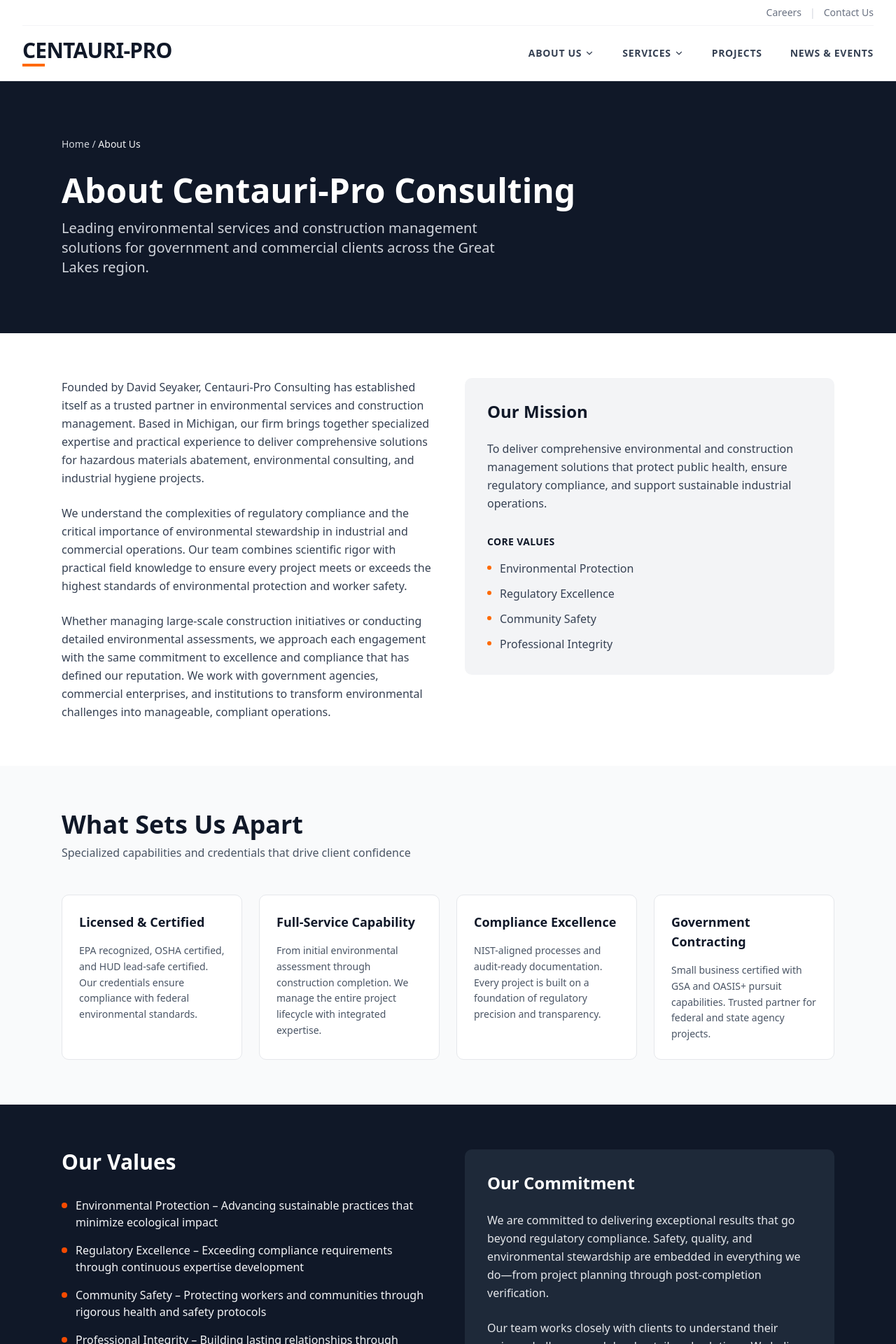
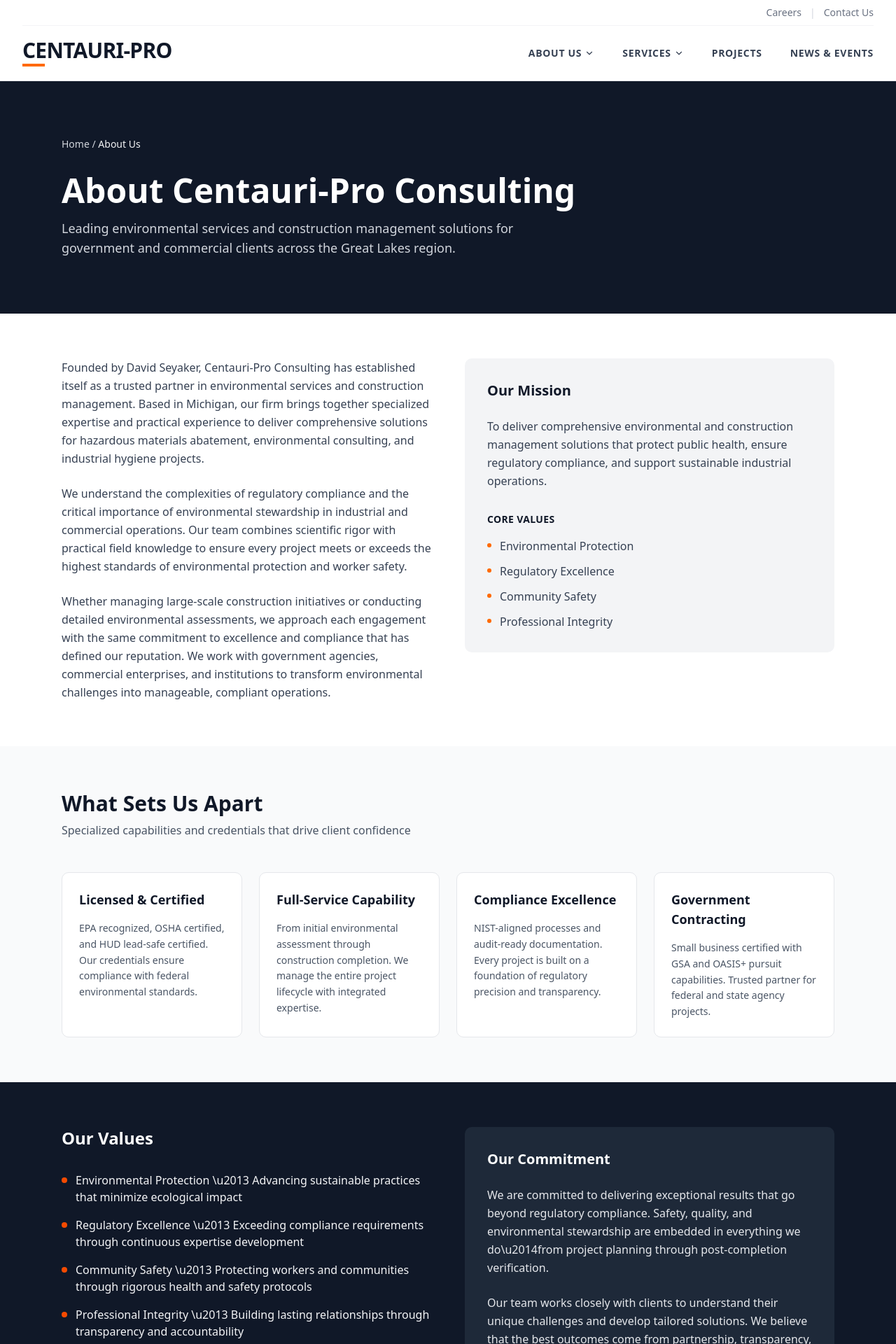
Before and after one commit to nexdyne/Stratra-Dynamics-L.L.C, a React (Vite) app: page /about in a window 1280 px wide. Shown: the top 1920 px of the page at 70% size. Built offline with nearby package versions, Linux system fonts and the light colour scheme.

Commit message:
Standardize AboutPage typography

```diff
--- a/src/pages/AboutPage.jsx
+++ b/src/pages/AboutPage.jsx
@@ -15,8 +15,8 @@
           </div>
 
           {/* Hero Content */}
-          <h1 className="text-5xl font-bold mb-4">About Centauri-Pro Consulting</h1>
-          <p className="text-xl text-gray-300 max-w-2xl">
+          <h1 className="text-4xl md:text-5xl font-bold mb-4">About Centauri-Pro Consulting</h1>
+          <p className="text-lg text-gray-300 max-w-2xl">
             Leading environmental services and construction management solutions for government and commercial clients across the Great Lakes region.
           </p>
         </div>
@@ -42,7 +42,7 @@
             {/* Right Column - Mission & Values */}
             <div>
               <div className="bg-gray-100 p-8 rounded-lg">
-                <h3 className="text-2xl font-bold text-gray-900 mb-6">Our Mission</h3>
+                <h3 className="text-xl font-bold text-gray-900 mb-6">Our Mission</h3>
                 <p className="text-gray-700 mb-8 leading-relaxed">
                   To deliver comprehensive environmental and construction management solutions that protect public health, ensure regulatory compliance, and support sustainable industrial operations.
                 </p>
@@ -72,19 +72,18 @@
           </div>
         </div>
       </section>
-
       {/* What Sets Us Apart */}
       <section className="bg-gray-50 py-16">
         <div className="max-w-6xl mx-auto px-6">
           <div className="mb-12">
-            <h2 className="text-4xl font-bold text-gray-900">What Sets Us Apart</h2>
+            <h2 className="text-3xl font-bold text-gray-900">What Sets Us Apart</h2>
             <p className="text-gray-600 mt-2">Specialized capabilities and credentials that drive client confidence</p>
           </div>
 
           <div className="grid grid-cols-1 md:grid-cols-2 lg:grid-cols-4 gap-6">
             {/* Card 1 */}
             <div className="bg-white border border-gray-200 p-6 rounded-lg hover:border-orange-500 transition">
-              <h3 className="text-lg font-semibold text-gray-900 mb-4">Licensed & Certified</h3>
+              <h3 className="text-lg font-bold text-gray-900 mb-4">Licensed & Certified</h3>
               <p className="text-gray-600 text-sm leading-relaxed">
                 EPA recognized, OSHA certified, and HUD lead-safe certified. Our credentials ensure compliance with federal environmental standards.
               </p>
@@ -92,7 +91,7 @@
 
             {/* Card 2 */}
             <div className="bg-white border border-gray-200 p-6 rounded-lg hover:border-orange-500 transition">
-              <h3 className="text-lg font-semibold text-gray-900 mb-4">Full-Service Capability</h3>
+              <h3 className="text-lg font-bold text-gray-900 mb-4">Full-Service Capability</h3>
               <p className="text-gray-600 text-sm leading-relaxed">
                 From initial environmental assessment through construction completion. We manage the entire project lifecycle with integrated expertise.
               </p>
@@ -100,7 +99,7 @@
 
             {/* Card 3 */}
             <div className="bg-white border border-gray-200 p-6 rounded-lg hover:border-orange-500 transition">
-              <h3 className="text-lg font-semibold text-gray-900 mb-4">Compliance Excellence</h3>
+              <h3 className="text-lg font-bold text-gray-900 mb-4">Compliance Excellence</h3>
               <p className="text-gray-600 text-sm leading-relaxed">
                 NIST-aligned processes and audit-ready documentation. Every project is built on a foundation of regulatory precision and transparency.
               </p>
@@ -108,7 +107,7 @@
 
             {/* Card 4 */}
             <div className="bg-white border border-gray-200 p-6 rounded-lg hover:border-orange-500 transition">
-              <h3 className="text-lg font-semibold text-gray-900 mb-4">Government Contracting</h3>
+              <h3 className="text-lg font-bold text-gray-900 mb-4">Government Contracting</h3>
               <p className="text-gray-600 text-sm leading-relaxed">
                 Small business certified with GSA and OASIS+ pursuit capabilities. Trusted partner for federal and state agency projects.
               </p>
@@ -123,32 +122,32 @@
           <div className="grid grid-cols-1 lg:grid-cols-2 gap-12">
             {/* Left Column */}
             <div>
-              <h3 className="text-3xl font-bold mb-8">Our Values</h3>
+              <h3 className="text-2xl font-bold mb-8">Our Values</h3>
               <ul className="space-y-4">
                 <li className="flex items-start gap-3">
                   <div className="w-2 h-2 bg-orange-600 rounded-full mt-2 flex-shrink-0"></div>
-                  <span className="text-gray-100">Environmental Protection – Advancing sustainable practices that minimize ecological impact</span>
+                  <span className="text-gray-100">Environmental Protection \u2013 Advancing sustainable practices that minimize ecological impact</span>
                 </li>
                 <li className="flex items-start gap-3">
                   <div className="w-2 h-2 bg-orange-600 rounded-full mt-2 flex-shrink-0"></div>
-                  <span className="text-gray-100">Regulatory Excellence – Exceeding compliance requirements through continuous expertise development</span>
+                  <span className="text-gray-100">Regulatory Excellence \u2013 Exceeding compliance requirements through continuous expertise development</span>
                 </li>
                 <li className="flex items-start gap-3">
                   <div className="w-2 h-2 bg-orange-600 rounded-full mt-2 flex-shrink-0"></div>
-                  <span className="text-gray-100">Community Safety – Protecting workers and communities through rigorous health and safety protocols</span>
+                  <span className="text-gray-100">Community Safety \u2013 Protecting workers and communities through rigorous health and safety protocols</span>
                 </li>
                 <li className="flex items-start gap-3">
                   <div className="w-2 h-2 bg-orange-600 rounded-full mt-2 flex-shrink-0"></div>
-                  <span className="text-gray-100">Professional Integrity – Building lasting relationships through transparency and accountability</span>
+                  <span className="text-gray-100">Professional Integrity \u2013 Building lasting relationships through transparency and accountability</span>
                 </li>
               </ul>
             </div>
 
             {/* Right Column */}
             <div className="bg-gray-800 p-8 rounded-lg">
-              <h3 className="text-2xl font-bold mb-6">Our Commitment</h3>
+              <h3 className="text-xl font-bold mb-6">Our Commitment</h3>
               <p className="text-gray-200 leading-relaxed mb-6">
-                We are committed to delivering exceptional results that go beyond regulatory compliance. Safety, quality, and environmental stewardship are embedded in everything we do—from project planning through post-completion verification.
+                We are committed to delivering exceptional results that go beyond regulatory compliance. Safety, quality, and environmental stewardship are embedded in everything we do\u2014from project planning through post-completion verification.
               </p>
               <p className="text-gray-200 leading-relaxed">
                 Our team works closely with clients to understand their unique challenges and develop tailored solutions. We believe that the best outcomes come from partnership, transparency, and a shared commitment to doing things the right way.
@@ -161,7 +160,7 @@
       {/* CTA Section */}
       <section className="bg-gray-100 py-16">
         <div className="max-w-6xl mx-auto px-6 text-center">
-          <h2 className="text-4xl font-bold text-gray-900 mb-4">Ready to Work With Us?</h2>
+          <h2 className="text-3xl font-bold text-gray-900 mb-4">Ready to Work With Us?</h2>
           <p className="text-lg text-gray-600 mb-8 max-w-2xl mx-auto">
             Let's discuss how Centauri-Pro Consulting can support your environmental and construction management needs.
           </p>
```
